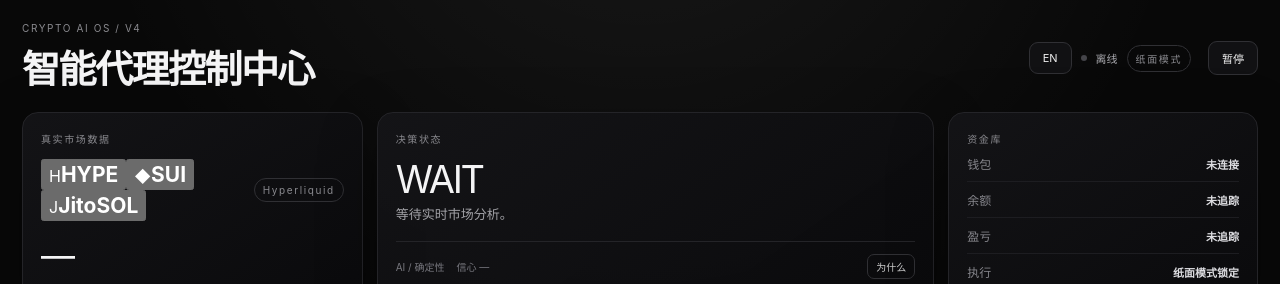
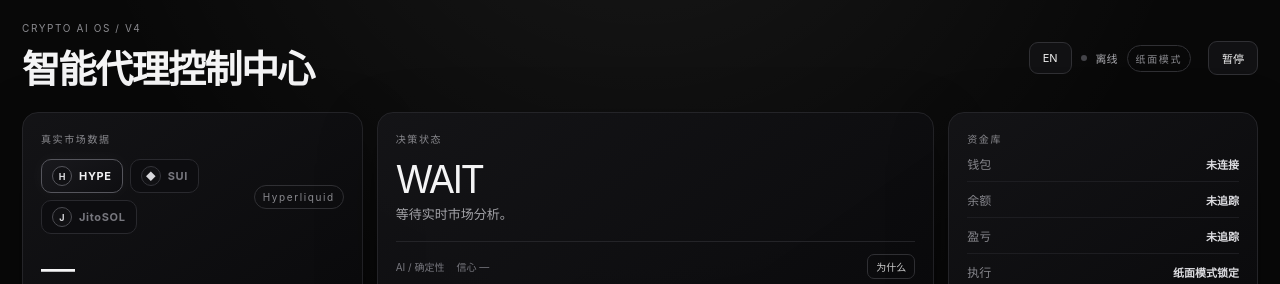
Before and after one commit to q1358154-wq/gii, a Next.js app: page / in a window 1280 px wide. Shown: the top 284 px of the page. Built offline with nearby package versions, Linux system fonts and the light colour scheme; no server answers.

Commit message:
更新 globals.css

```diff
--- a/app/globals.css
+++ b/app/globals.css
@@ -158,6 +158,89 @@ h1 {
 
 .symbol-row {
   margin-top: 13px;
+  gap: 10px;
+}
+
+/* =========================
+   ASSET SELECTOR
+   ========================= */
+
+.asset-selector {
+  display: flex;
+  align-items: center;
+  gap: 7px;
+  min-width: 0;
+  flex-wrap: wrap;
+}
+
+.asset-selector button {
+  display: inline-flex;
+  align-items: center;
+  gap: 7px;
+  min-height: 34px;
+  padding: 6px 10px;
+  border: 1px solid #29292e;
+  border-radius: 10px;
+  background: #0d0d10;
+  color: #77777e;
+  cursor: pointer;
+  transition:
+    background 0.2s ease,
+    border-color 0.2s ease,
+    color 0.2s ease,
+    transform 0.2s ease;
+}
+
+.asset-selector button:hover {
+  background: #151518;
+  border-color: #3a3a40;
+  color: #d8d8dc;
+}
+
+.asset-selector button.selected {
+  border-color: #55555c;
+  background:
+    linear-gradient(
+      145deg,
+      #19191d,
+      #0e0e11
+    );
+  color: #f1f1f3;
+  box-shadow:
+    0 0 18px
+      rgba(255, 255, 255, 0.04);
+}
+
+.asset-selector button strong {
+  font-size: 11px;
+  letter-spacing: 0.06em;
+}
+
+.asset-icon {
+  width: 20px;
+  height: 20px;
+  flex: 0 0 20px;
+  display: grid;
+  place-items: center;
+  border: 1px solid #34343a;
+  border-radius: 50%;
+  background: #111114;
+  color: #d8d8dc;
+  font-size: 9px;
+  font-weight: 700;
+  line-height: 1;
+}
+
+.asset-icon-hype {
+  border-color: #55555c;
+}
+
+.asset-icon-sui {
+  font-size: 10px;
+}
+
+.asset-icon-jitosol {
+  border-color: #4a4a50;
 }
 
 .symbol-row strong {
@@ -387,26 +470,22 @@ h1 {
   color: #cfcfd3;
 }
 
-.agent.positive
-  .agent-core {
+.agent.positive .agent-core {
   border-color: #99999f;
 }
 
-.agent.warning
-  .agent-core {
+.agent.warning .agent-core {
   border-color: #77777e;
 }
 
-.agent.risk
-  .agent-core {
+.agent.risk .agent-core {
   border-color: #dedee2;
   box-shadow:
     0 0 18px
       rgba(255, 255, 255, 0.08);
 }
 
-.agent.locked
-  .agent-core {
+.agent.locked .agent-core {
   border-color: #45454b;
   color: #77777e;
 }
@@ -625,6 +704,21 @@ h1 {
     grid-template-columns: 1fr;
   }
 
+  .symbol-row {
+    align-items: flex-start;
+    flex-direction: column;
+    gap: 10px;
+  }
+
+  .asset-selector {
+    width: 100%;
+  }
+
+  .asset-selector button {
+    flex: 1 1 auto;
+    justify-content: center;
+  }
+
   .network-stage {
     min-height: 520px;
   }
```
